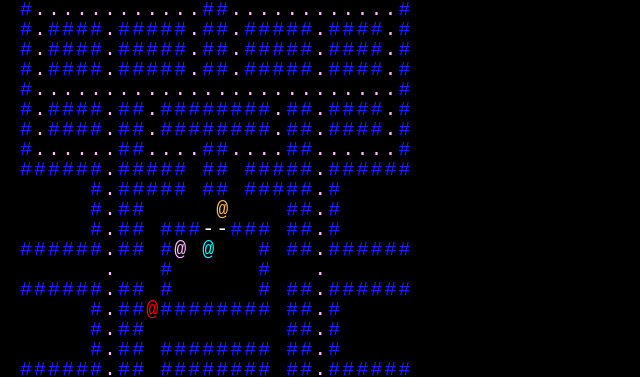
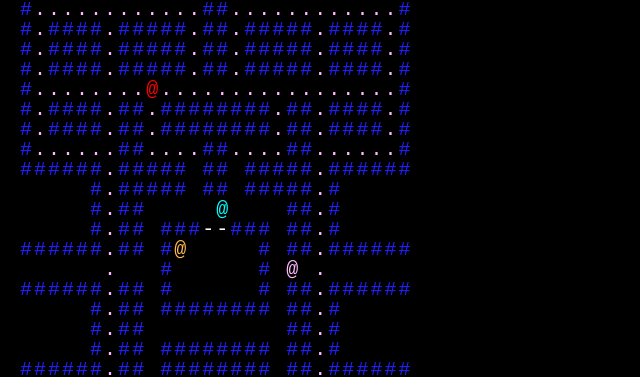
Before and after one commit to MarinaPrice-Dev/asciiman, a React (Vite) app: page / in a window 1280 px wide. Shown: the part 173-550 px from the top of the page, without its empty margins (0-640 px from the left). Built offline with nearby package versions, Linux system fonts and the light colour scheme.

Commit message:
add the current movement speed being used by the ghosts to this part of the code, and use this number to control the ghosts speed

```diff
--- a/src/components/Game.tsx
+++ b/src/components/Game.tsx
@@ -109,14 +109,17 @@ const Game: React.FC = () => {
 
   const moveGhosts = useCallback(() => {
     setGameState(prevState => {
+      const now = Date.now();
       const occupied = new Set<string>();
       const newGhosts = [];
       for (let idx = 0; idx < prevState.ghosts.length; idx++) {
         const ghost = prevState.ghosts[idx];
         // Add already-moved ghosts' positions to occupied
         newGhosts.forEach(g => occupied.add(`${g.position.x},${g.position.y}`));
-        // Try to move the ghost
+        // Only move if enough time has passed
+        if (!ghost.lastMoved || !ghost.speed || now - ghost.lastMoved >= ghost.speed) {
           let movedGhost = moveGhost(ghost, prevState.pacman);
+          movedGhost.lastMoved = now;
           let tries = 0;
           // If the new position is occupied, try up to 4 alternative directions
           while (
@@ -129,18 +132,23 @@ const Game: React.FC = () => {
             for (const dir of altDirs) {
               const altGhost = moveGhost({ ...ghost, direction: dir }, prevState.pacman);
               if (!occupied.has(`${altGhost.position.x},${altGhost.position.y}`)) {
-              movedGhost = altGhost;
+                movedGhost = { ...altGhost, lastMoved: now };
                 break;
               }
             }
             tries++;
             if (tries >= 4) {
-            movedGhost = { ...ghost };
+              movedGhost = { ...ghost, lastMoved: now };
               break;
             }
           }
           occupied.add(`${movedGhost.position.x},${movedGhost.position.y}`);
           newGhosts.push(movedGhost);
+        } else {
+          // Not time to move yet
+          occupied.add(`${ghost.position.x},${ghost.position.y}`);
+          newGhosts.push(ghost);
+        }
       }
 
       // Check for collision with ghosts
@@ -159,7 +167,7 @@ const Game: React.FC = () => {
   }, []);
 
   useEffect(() => {
-    const ghostInterval = setInterval(moveGhosts, 400);
+    const ghostInterval = setInterval(moveGhosts, 100);
     return () => clearInterval(ghostInterval);
   }, [moveGhosts]);
 
--- a/src/types/game.ts
+++ b/src/types/game.ts
@@ -13,6 +13,8 @@ export type Ghost = {
   lockOn?: boolean;
   lockOnTimer?: number;
   lockOnDuration?: number;
+  speed?: number; // ms per move
+  lastMoved?: number; // timestamp
 };
 
 export type GameState = {
--- a/src/utils/gameUtils.ts
+++ b/src/utils/gameUtils.ts
@@ -55,10 +55,10 @@ export const getInitialFood = (): Position[] => {
 
 export const getInitialGhostPositions = (): Ghost[] => {
   return [
-    { position: { x: 13, y: 13 }, color: '#ff0000', name: 'Blinky', lockOnDuration: 15, lockOnTimer: 0 },
-    { position: { x: 14, y: 13 }, color: '#ffb8ff', name: 'Pinky', lockOnDuration: 12, lockOnTimer: 0 },
-    { position: { x: 13, y: 14 }, color: '#00ffff', name: 'Inky', lockOnDuration: 10, lockOnTimer: 0 },
-    { position: { x: 14, y: 14 }, color: '#ffb852', name: 'Clyde', lockOnDuration: 6, lockOnTimer: 0 },
+    { position: { x: 13, y: 13 }, color: '#ff0000', name: 'Blinky', lockOnDuration: 15, lockOnTimer: 0, speed: 300, lastMoved: 0 },
+    { position: { x: 14, y: 13 }, color: '#ffb8ff', name: 'Pinky', lockOnDuration: 12, lockOnTimer: 0, speed: 300, lastMoved: 0 },
+    { position: { x: 13, y: 14 }, color: '#00ffff', name: 'Inky', lockOnDuration: 10, lockOnTimer: 0, speed: 400, lastMoved: 0 },
+    { position: { x: 14, y: 14 }, color: '#ffb852', name: 'Clyde', lockOnDuration: 6, lockOnTimer: 0, speed: 400, lastMoved: 0 },
   ];
 };
 
```
Lines whose indentation alone changed are shown as unchanged.
